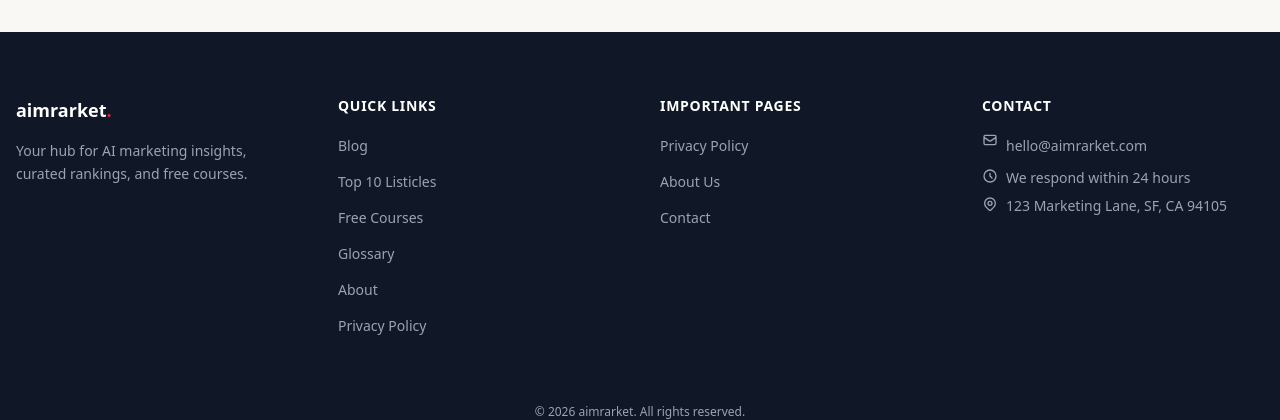
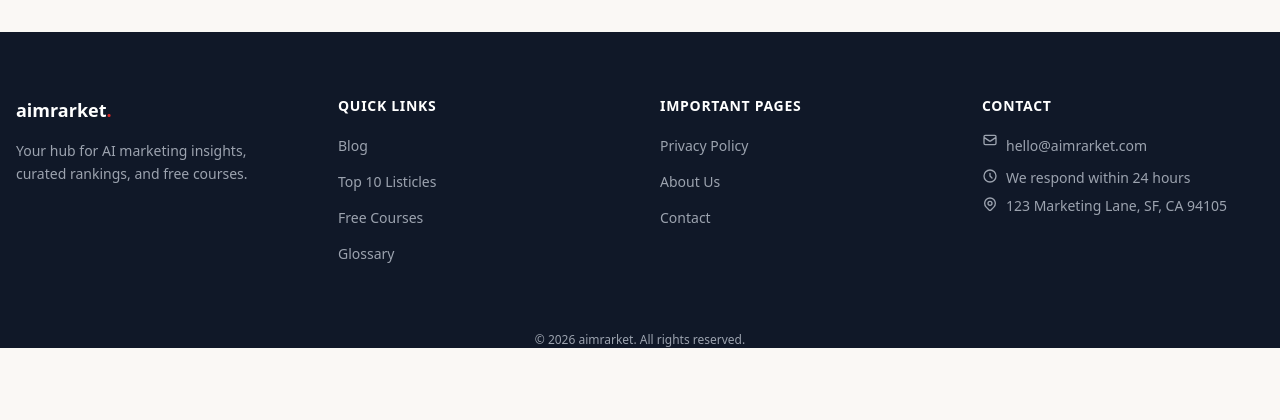
Before and after one commit to aouwalitshikkha/ai-marketings-template, a Django app: page /glossary/ in a window 1280 px wide. Shown: the part 2062-2482 px from the top of the page. After the commit the page ends 2410 px from the top, so only its background shows below. Run offline with Django 5.2, Linux system fonts and the light colour scheme; data comes from the database, SQL or seed files in the repository; data that the repository does not hold is empty; style sheets or scripts are compiled from the project's sources; some libraries are stand-ins or nearby versions.

Commit message:
Remove About and Privacy Policy from Quick Links

```diff
--- a/templates/base.html
+++ b/templates/base.html
@@ -101,7 +101,7 @@
     <div class="max-w-7xl mx-auto px-4 sm:px-6 lg:px-8 py-16">
       <div class="grid grid-cols-1 sm:grid-cols-2 lg:grid-cols-4 gap-10">
         <div><h4 class="text-white font-bold text-lg mb-4">aimrarket<span class="text-red-600">.</span></h4><p class="text-sm leading-relaxed">Your hub for AI marketing insights, curated rankings, and free courses.</p></div>
-        <div><h4 class="text-white font-semibold text-sm uppercase tracking-wider mb-4">Quick Links</h4><ul class="space-y-2 text-sm"><li><a href="/blog/" class="block py-1 hover:text-white transition">Blog</a></li><li><a href="/top10/" class="block py-1 hover:text-white transition">Top 10 Listicles</a></li><li><a href="/courses/" class="block py-1 hover:text-white transition">Free Courses</a></li><li><a href="/glossary/" class="block py-1 hover:text-white transition">Glossary</a></li><li><a href="/about/" class="block py-1 hover:text-white transition">About</a></li><li><a href="/privacy/" class="block py-1 hover:text-white transition">Privacy Policy</a></li></ul></div>
+        <div><h4 class="text-white font-semibold text-sm uppercase tracking-wider mb-4">Quick Links</h4><ul class="space-y-2 text-sm"><li><a href="/blog/" class="block py-1 hover:text-white transition">Blog</a></li><li><a href="/top10/" class="block py-1 hover:text-white transition">Top 10 Listicles</a></li><li><a href="/courses/" class="block py-1 hover:text-white transition">Free Courses</a></li><li><a href="/glossary/" class="block py-1 hover:text-white transition">Glossary</a></li></ul></div>
         <div><h4 class="text-white font-semibold text-sm uppercase tracking-wider mb-4">Important Pages</h4><ul class="space-y-2 text-sm"><li><a href="/privacy/" class="block py-1 hover:text-white transition">Privacy Policy</a></li><li><a href="/about/" class="block py-1 hover:text-white transition">About Us</a></li><li><a href="/contact/" class="block py-1 hover:text-white transition">Contact</a></li></ul></div>
         <div><h4 class="text-white font-semibold text-sm uppercase tracking-wider mb-4">Contact</h4><ul class="space-y-2 text-sm"><li class="flex items-start gap-2"><svg class="w-4 h-4 text-gray-400 shrink-0 mt-0.5" fill="none" stroke="currentColor" stroke-width="2" viewBox="0 0 24 24"><path stroke-linecap="round" stroke-linejoin="round" d="M3 8l7.89 5.26a2 2 0 002.22 0L21 8M5 19h14a2 2 0 002-2V7a2 2 0 00-2-2H5a2 2 0 00-2 2v10a2 2 0 002 2z"/></svg><a href="mailto:hello@aimrarket.com" class="block py-1 hover:text-white transition">hello@aimrarket.com</a></li><li class="flex items-start gap-2"><svg class="w-4 h-4 text-gray-400 shrink-0 mt-0.5" fill="none" stroke="currentColor" stroke-width="2" viewBox="0 0 24 24"><path stroke-linecap="round" stroke-linejoin="round" d="M12 8v4l3 3m6-3a9 9 0 11-18 0 9 9 0 0118 0z"/></svg><span>We respond within 24 hours</span></li><li class="flex items-start gap-2"><svg class="w-4 h-4 text-gray-400 shrink-0 mt-0.5" fill="none" stroke="currentColor" stroke-width="2" viewBox="0 0 24 24"><path stroke-linecap="round" stroke-linejoin="round" d="M17.657 16.657L13.414 20.9a1.998 1.998 0 01-2.827 0l-4.244-4.243a8 8 0 1111.314 0z"/><path stroke-linecap="round" stroke-linejoin="round" d="M15 11a3 3 0 11-6 0 3 3 0 016 0z"/></svg><span>123 Marketing Lane, SF, CA 94105</span></li></ul></div>
       </div>
```
